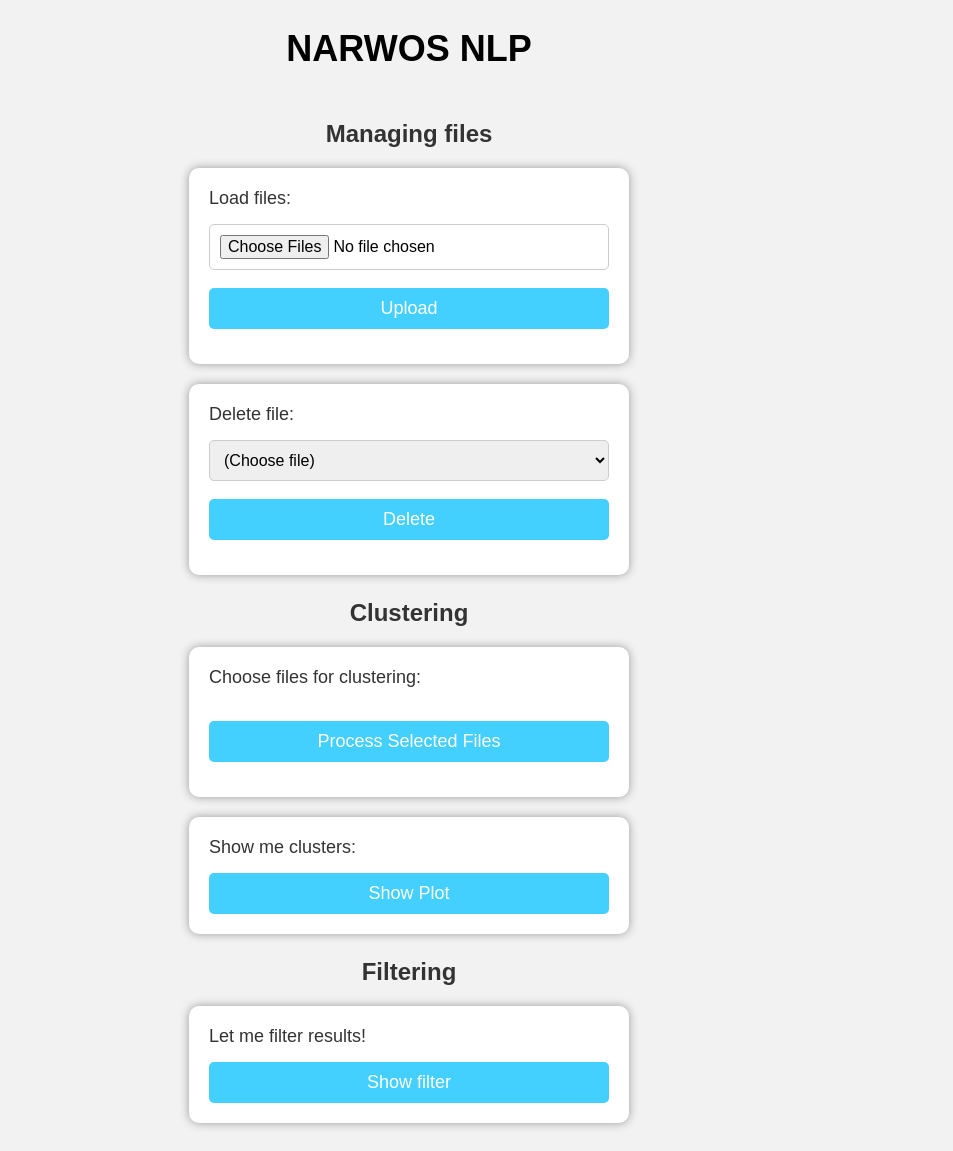
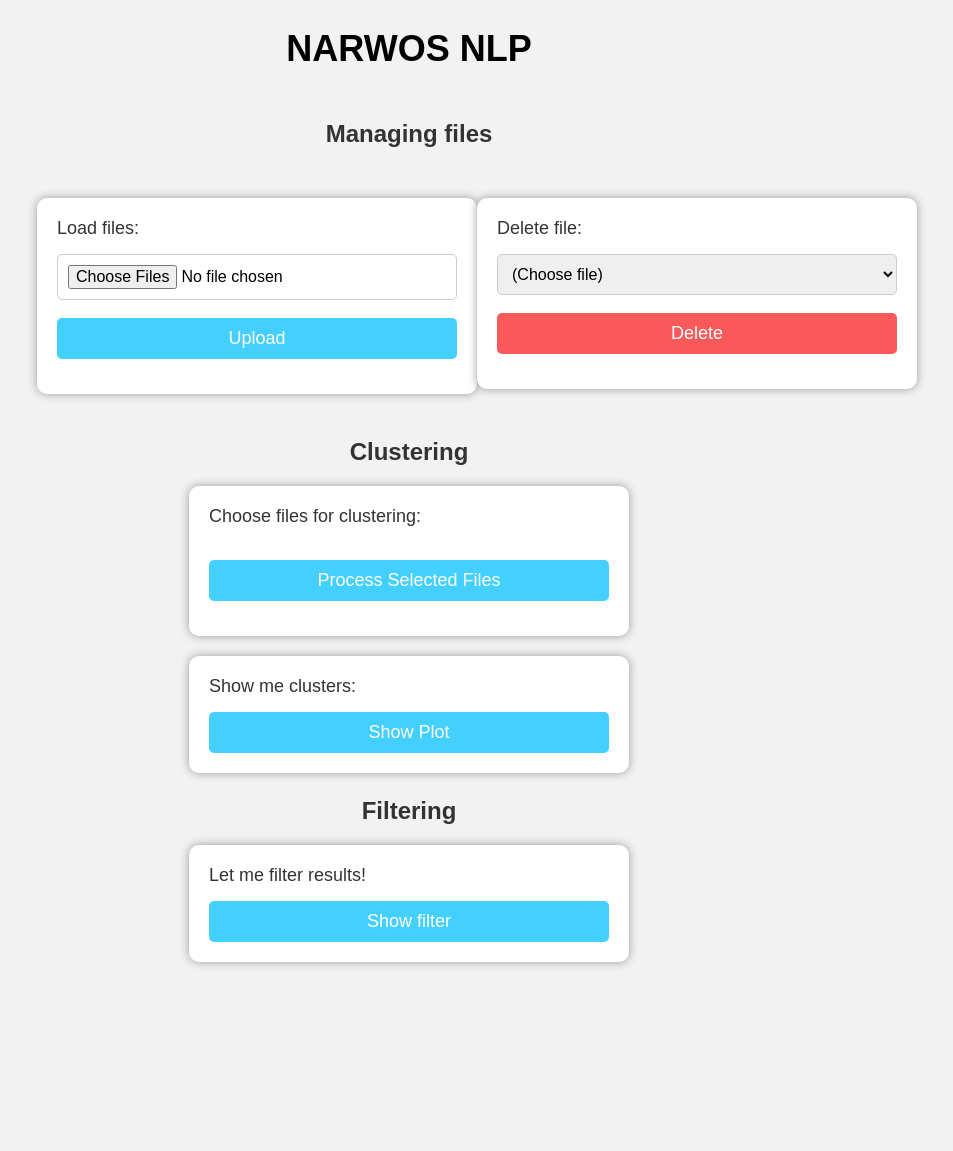
Before and after one commit to mrutkowsky/NAWROS, a Flask app: template app/templates/index.html in a window 1280 px wide. Shown: the whole page, without its empty margins (231-1184 px from the left). After the commit the page ends 967 px from the top, so only its background shows below. Run offline with Flask 3, Linux system fonts and the light colour scheme; the template is opened without the code that fills it, so the values that code supplies are empty; parts of the project's set-up code (start-up, migrations or seed data) failed here and were passed over.

Commit message:
managing files different set up

```diff
--- a/app/static/styles/styles.css
+++ b/app/static/styles/styles.css
@@ -94,3 +94,22 @@ li {
     margin-bottom: 10px;
     font-size: 16px;
 }
+
+.container {
+    display: flex;
+}
+
+.left-div {
+margin-top: 10;
+margin-bottom: 20;
+float: left;
+width: 50%;
+margin-left: 240px; /* Adjust the margin as per your preference */
+}
+
+.right-div {
+margin-top: 30;
+float: left;
+width: 50%;
+margin-right: 240px; /* Adjust the width as per your preference */
+}
--- a/app/templates/filtering.html
+++ b/app/templates/filtering.html
@@ -19,7 +19,7 @@
         }
     </style>
     <style>
-        input[type="submit"], button.delete-filter {
+        input[type="submit"], button.delete {
             margin-right: 10px;
             margin-top: 20px;
             width: 200px;
@@ -51,7 +51,7 @@
                 </select>
                 <label for="value">Enter a value:</label>
                 <input type="text" class="filter-value">
-                <button class="delete-filter" onclick="deleteFilter(this)">Delete</button>
+                <button class="delete" onclick="deleteFilter(this)">Delete</button>
             </div>
         </div>
         <button class="my-button" style="margin-right: 10px;margin-top: 20px;width: 200px;height: 40px;font-size: 14px;text-align: center;" onclick="addFilter()">Add Filter</button>
@@ -82,7 +82,7 @@
                 </select>
                 <label for="value">Enter a value:</label>
                 <input type="text" class="filter-value">
-                <button class="delete-filter" onclick="deleteFilter(this)">Delete</button>
+                <button class="delete" onclick="deleteFilter(this)">Delete</button>
             `;
 
             filterContainer.appendChild(filterDiv);
--- a/app/templates/index.html
+++ b/app/templates/index.html
@@ -6,7 +6,8 @@
   <body>
     <h1>NARWOS NLP</h1>
     <h3>Managing files</h3>
-    <div class="mt-20">
+    <div class="container">
+      <div class="left-div">
         <form action="/upload_file" class="mt-20" method="post" enctype="multipart/form-data">
           <label>Load files:</label>
           <input type="file" name="file" multiple>
@@ -29,10 +30,9 @@
             </ol>
           {% endif %}
         </form>
-
       </div>
 
-    <div class="mt-20">
+      <div class="right-div">
         <form action="/delete_file" method="post">
           <label for="to_delete">Delete file:</label>
           <select id="to_delete" name="to_delete">
@@ -42,10 +42,10 @@
             {% endfor %}
           </select>
           <br><br>
-        <input type="submit" value="Delete">
+          <input style="background-color: rgb(250, 89, 89)" type="submit" value="Delete">
         </form>
       </div>
-
+    </div>
     {% if message %}
       <h4 style="color: rgb(18, 131, 196)">{{ message }}</h4>
     {% endif %}
```
Lines whose indentation alone changed are shown as unchanged.
